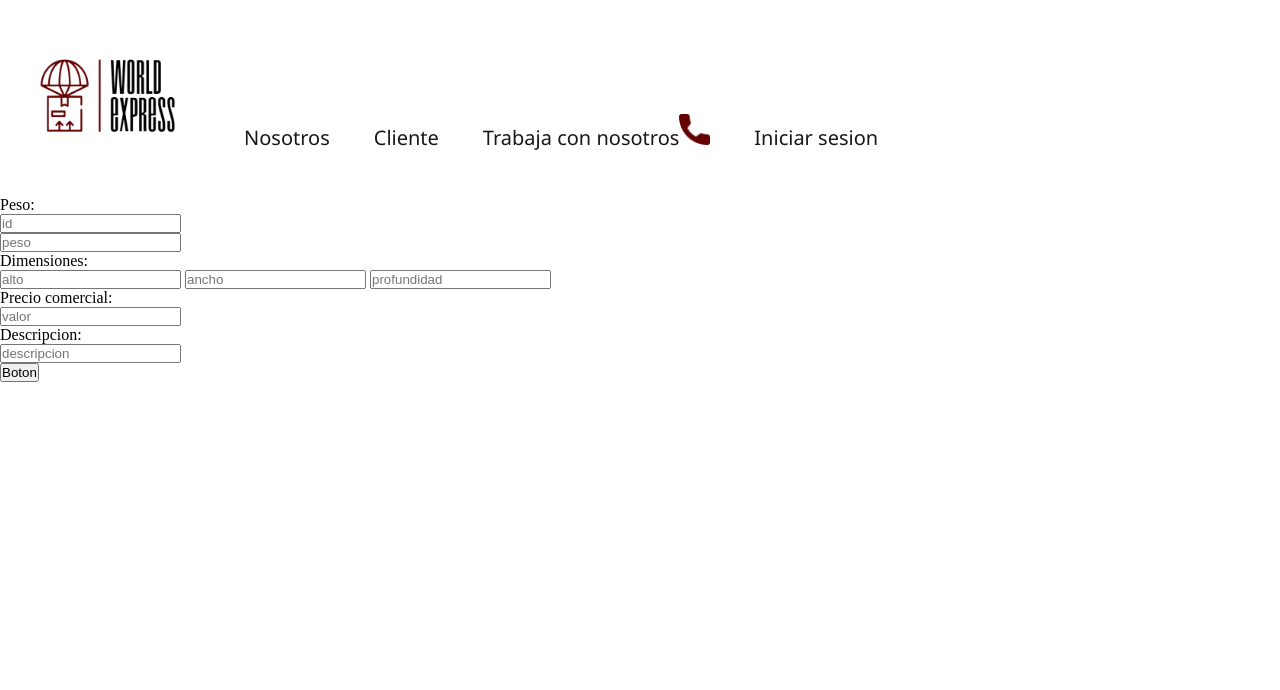
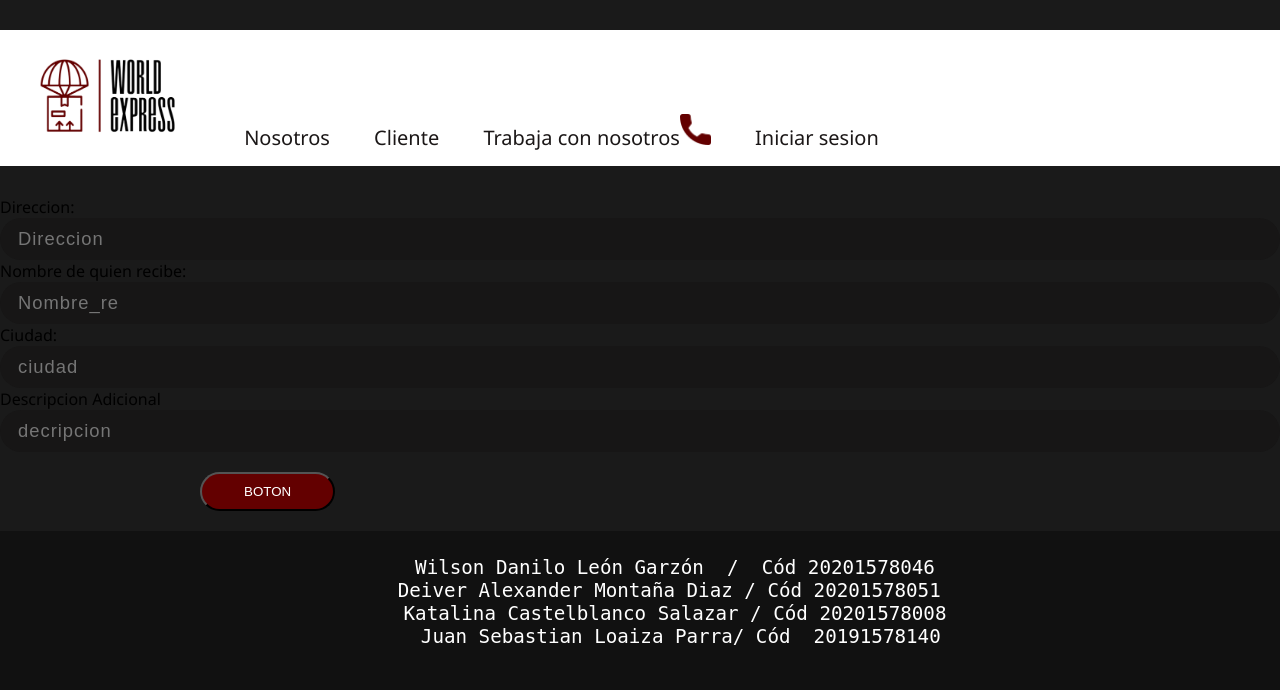
Before and after one commit to alexmontanad/Empresa-de-envios, a PHP site: page /vista_enviar.php in a window 1280 px wide. Shown: the top 690 px of the page. Run offline with PHP 8.4, Linux system fonts and the light colour scheme.

Commit message:
foter y mas ccs

```diff
--- a/Vista/footer.php
+++ b/Vista/footer.php
@@ -0,0 +1,19 @@
+<!DOCTYPE html>
+<html>
+    <head>
+    <meta charset="UFT-8">
+<link rel="stylesheet" href="interfaz.css">
+<footer>
+<div class="sec_footer">
+
+<div class="texto_footer">
+<pre>
+Wilson Danilo León Garzón  /  Cód 20201578046
+Deiver Alexander Montaña Diaz / Cód 20201578051
+Katalina Castelblanco Salazar / Cód 20201578008
+ Juan Sebastian Loaiza Parra/ Cód  20191578140
+</pre>
+</div>
+</div>
+
+</footer>
--- a/Vista/index.php
+++ b/Vista/index.php
@@ -47,7 +47,7 @@
         <h1 class="titulo2"> !! EMPIEZA AHORA¡¡¡¡</h1>
         <p class="sec3_text">Registrate con nosotros y empieza a disfrutar de todos nuestro beneficios </p>
         <br>
-        <a href="" class="boton_inicio" style="align-self:flex-start ;margin-left: 500px;"> REGISTRATE</a>
+        <a href="vista_registrocliente.php" class="boton_inicio" style="align-self:flex-start ;margin-left: 500px;"> REGISTRATE</a>
     </div>
 </section>
 </body>
--- a/Vista/interfaz.css
+++ b/Vista/interfaz.css
@@ -508,3 +508,20 @@
 .login__forgot:hover {
     color: rgb(249, 251, 255);
 }
+
+.sec_footer{
+
+    width: 100%;
+    background-color: #111111;
+    color: #ffffff;
+    height: 160px;
+    max-height: 188px;
+    position: absolute;
+}
+.texto_footer{
+
+    text-align: center;
+    font-size: 1.2rem;
+    margin-left: 70px;
+    margin-top: 25px;
+}
--- a/Vista/login.php
+++ b/Vista/login.php
@@ -25,10 +25,12 @@
 		<input id="login-input-user" name="id" class="login__input" type="text" />
 		<label for="login-input-password"  style="color: black;" class="login__label">Password</label>
 		<input id="login-input-password" name="pass" class="login__input" type="password" />
-		<button type="submit" class="boton_inicio" >Ingresar</button>
+		<input type="submit" class="boton_inicio" value=" Ingresar" onclick="">
+
 	</form>
 		<a href="./Recuperar/Recuperar.php"  style="color: black;"class="login__forgot">Recordar contraseña</a>
 		<a href="index.php"  style="color: black;"class="login__forgot">Volver al inicio</a>
+
 
 
         </form>
--- a/Vista/vista_enviar.php
+++ b/Vista/vista_enviar.php
@@ -8,21 +8,21 @@
     <title>Paquete</title>
 </head>
 
-<body>
+<body class="body">
 <?php require 'header.php';?>
     <form name="form" action="paquete_crear.php" method="post">
-        <label for="fname">Peso:</label><br>
-        <input type="text" name="id" placeholder="id"><br>
-        <input type="text" name="peso" placeholder="peso"><br>
-        <label for="fname">Dimensiones:</label><br>
-        <input type="text" name="alto" placeholder="alto">
-        <input type="text" name="ancho" placeholder="ancho">
-        <input type="text" name="profundidad" placeholder="profundidad"><br>
-        <label for="fname">Precio comercial:</label><br>
-        <input type="text" name="valor" placeholder="valor"><br>
-        <label for="fname">Descripcion:</label><br>
-        <input type="text" name="descripcion" placeholder="descripcion"><br>
-        <input type="submit" value="Boton">
+
+        <label for="fname">Direccion:</label><br>
+        <input type="text" name="Direccion" placeholder="Direccion" class="login__input"  >
+
+        <label for="fname">Nombre de quien recibe:</label><br>
+        <input type="text" name="Nombre_re" placeholder="Nombre_re"class="login__input"><br>
+        <label for="fname">Ciudad: </label><br>
+        <input type="text" name="ciudad" placeholder="ciudad"class="login__input"><br>
+        <label for="fname">Descripcion Adicional</label><br>
+        <input type="text" name="Descripcion" placeholder="decripcion"class="login__input"><br>
+
+        <input type="submit" value="Boton" class="boton_inicio">
     </form>
     <?php require 'footer.php';?>
 </body>
```
